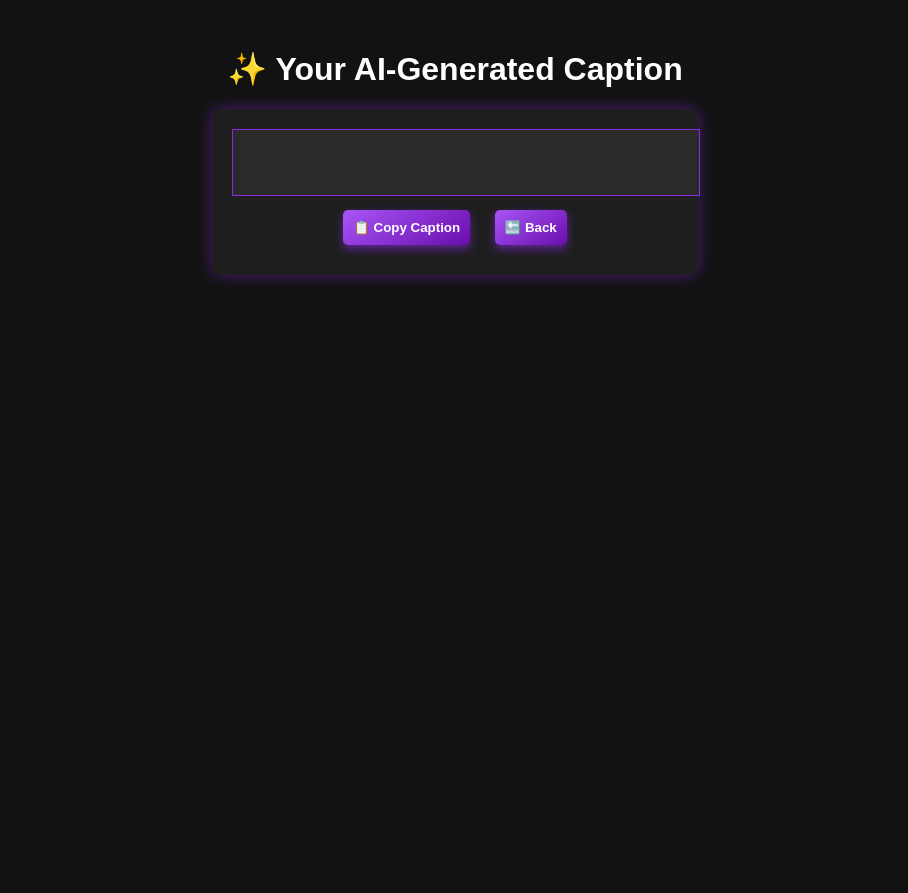
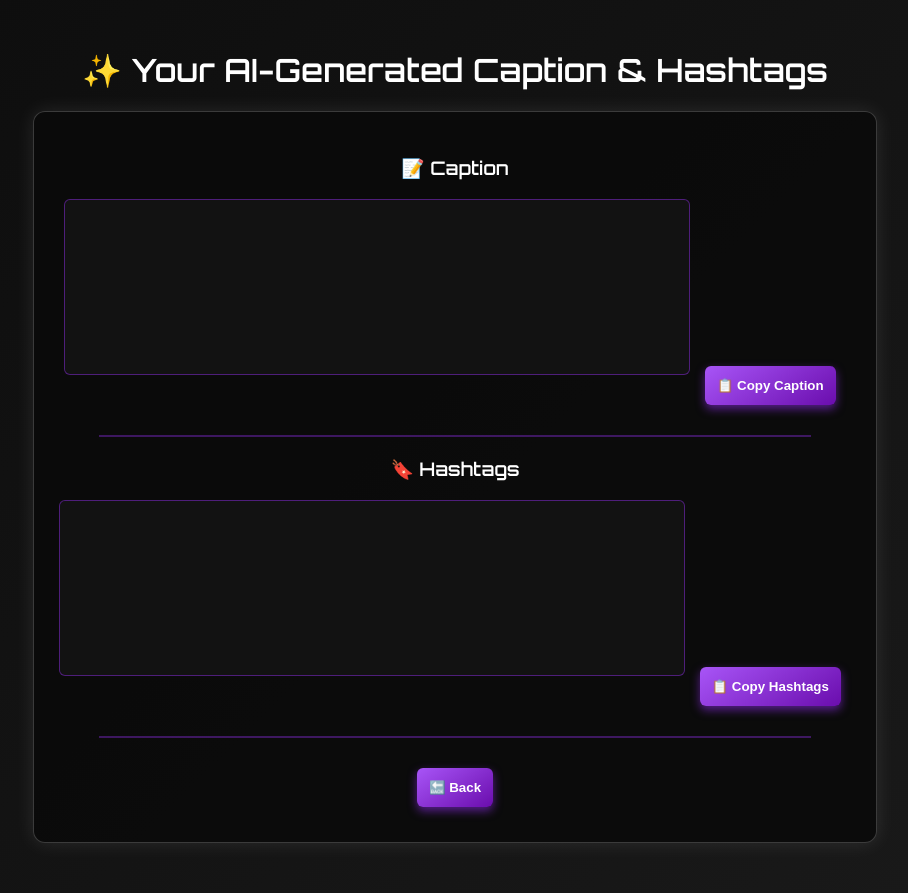
Before and after one commit to Lightrox/Caption-Generator, a Python web app: template templates/caption.html in a window 1280 px wide. Shown: the whole page, without its empty margins (185-1093 px from the left). Before the commit the page ends 800 px from the top, so only its background shows below. Run offline with Jinja, Linux system fonts and the light colour scheme; the template is opened without the code that fills it, so the values that code supplies are empty.

Commit message:
Update caption.html

```diff
--- a/templates/caption.html
+++ b/templates/caption.html
@@ -3,65 +3,87 @@
 <head>
     <meta charset="UTF-8">
     <meta name="viewport" content="width=device-width, initial-scale=1.0">
-    <title>Generated Caption</title>
+    <title>Generated Caption & Hashtags</title>
     <style>
+        @import url('https://fonts.googleapis.com/css2?family=Orbitron:wght@400;600&display=swap');
+
         body {
-            font-family: Arial, sans-serif;
+            font-family: 'Orbitron', sans-serif;
             text-align: center;
             margin: 50px;
-            background-color: #121212;
+            background: linear-gradient(135deg, #0d0d0d, #1a1a1a);
             color: white;
         }
-        .result {
-            background: #1e1e1e;
-            padding: 20px;
-            border-radius: 10px;
-            box-shadow: 0px 0px 15px rgba(138, 43, 226, 0.5);
+        .container {
             display: inline-block;
+            background: rgba(10, 10, 10, 0.9);
+            padding: 25px;
+            border-radius: 12px;
+            box-shadow: 0px 0px 20px rgba(255, 255, 255, 0.1);
+            border: 1px solid rgba(255, 255, 255, 0.2);
         }
         textarea {
-            width: 100%;
-            padding: 10px;
+            width: 600px;
+            height: 150px;
+            padding: 12px;
             resize: none;
-            background: #2a2a2a;
-            border: 1px solid #8a2be2;
+            background: rgba(20, 20, 20, 0.8);
+            border: 1px solid rgba(138, 43, 226, 0.5);
             color: white;
+            font-size: 18px;
+            border-radius: 6px;
+            margin-bottom: 15px;
         }
         button {
             background: linear-gradient(145deg, #a855f7, #6a0dad);
             color: white;
             border: none;
-            padding: 10px;
+            padding: 12px;
             cursor: pointer;
             font-weight: bold;
-            transition: all 0.3s ease-in-out;
+            transition: 0.3s ease-in-out;
             box-shadow: 0px 4px 10px rgba(138, 43, 226, 0.6);
-            border-radius: 5px;
+            border-radius: 6px;
             margin: 10px;
         }
         button:hover {
             background: linear-gradient(145deg, #6a0dad, #a855f7);
-            transform: scale(1.05);
+            transform: scale(1.08);
+        }
+        .line {
+            width: 90%;
+            height: 2px;
+            background: rgba(138, 43, 226, 0.4);
+            margin: 20px auto;
         }
     </style>
 </head>
 <body>
 
-    <h1>✨ Your AI-Generated Caption</h1>
+    <h1>✨ Your AI-Generated Caption & Hashtags</h1>
 
-    <div class="result">
-        <textarea id="captionText" rows="3" readonly>{{ caption }}</textarea>
+    <div class="container">
+        <h3>📝 Caption</h3>
+        <textarea id="captionText" readonly>{{ caption }}</textarea>
+        <button onclick="copyText('captionText')">📋 Copy Caption</button>
 
-        <button onclick="copyCaption()">📋 Copy Caption</button>
+        <div class="line"></div>
+
+        <h3>🔖 Hashtags</h3>
+        <textarea id="hashtagText" readonly>{{ hashtags }}</textarea>
+        <button onclick="copyText('hashtagText')">📋 Copy Hashtags</button>
+
+        <div class="line"></div>
+
         <button onclick="goBack()">🔙 Back</button>
     </div>
 
     <script>
-        function copyCaption() {
-            var captionText = document.getElementById("captionText");
-            captionText.select();
+        function copyText(elementId) {
+            var textArea = document.getElementById(elementId);
+            textArea.select();
             document.execCommand("copy");
-            alert("Caption copied to clipboard! 📋");
+            alert("Copied to clipboard! 📋");
         }
 
         function goBack() {
```
